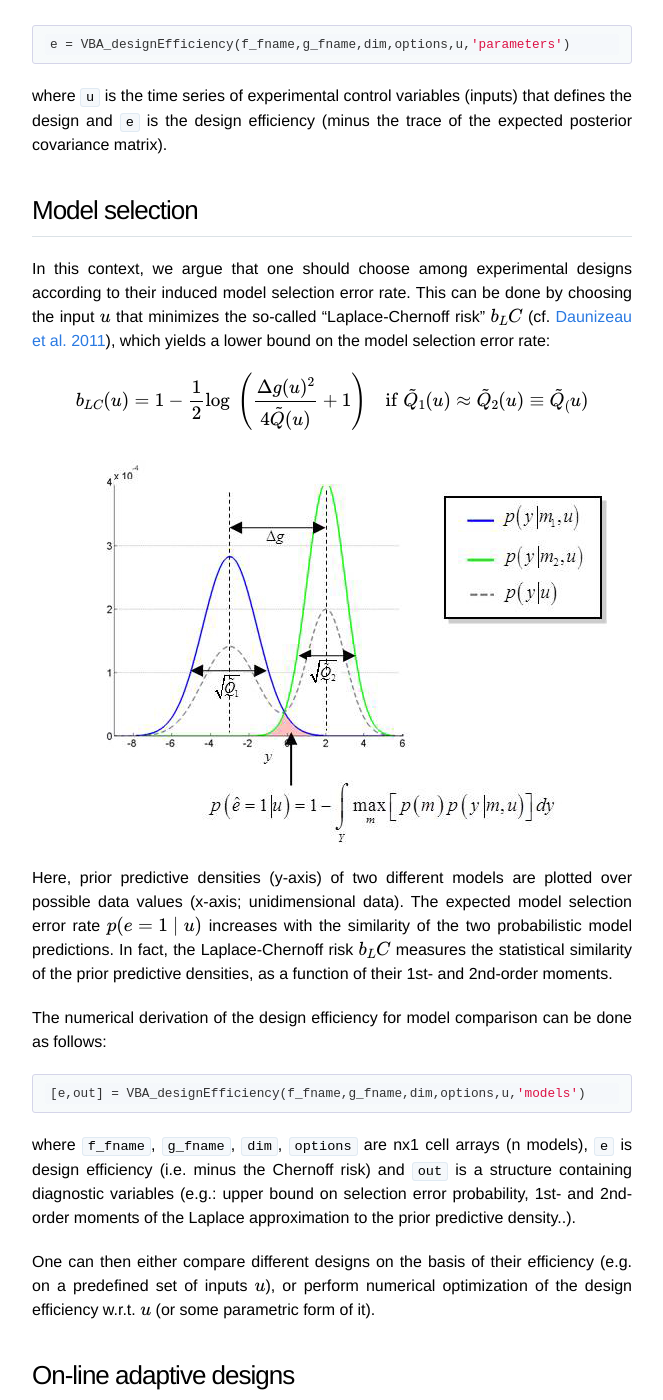
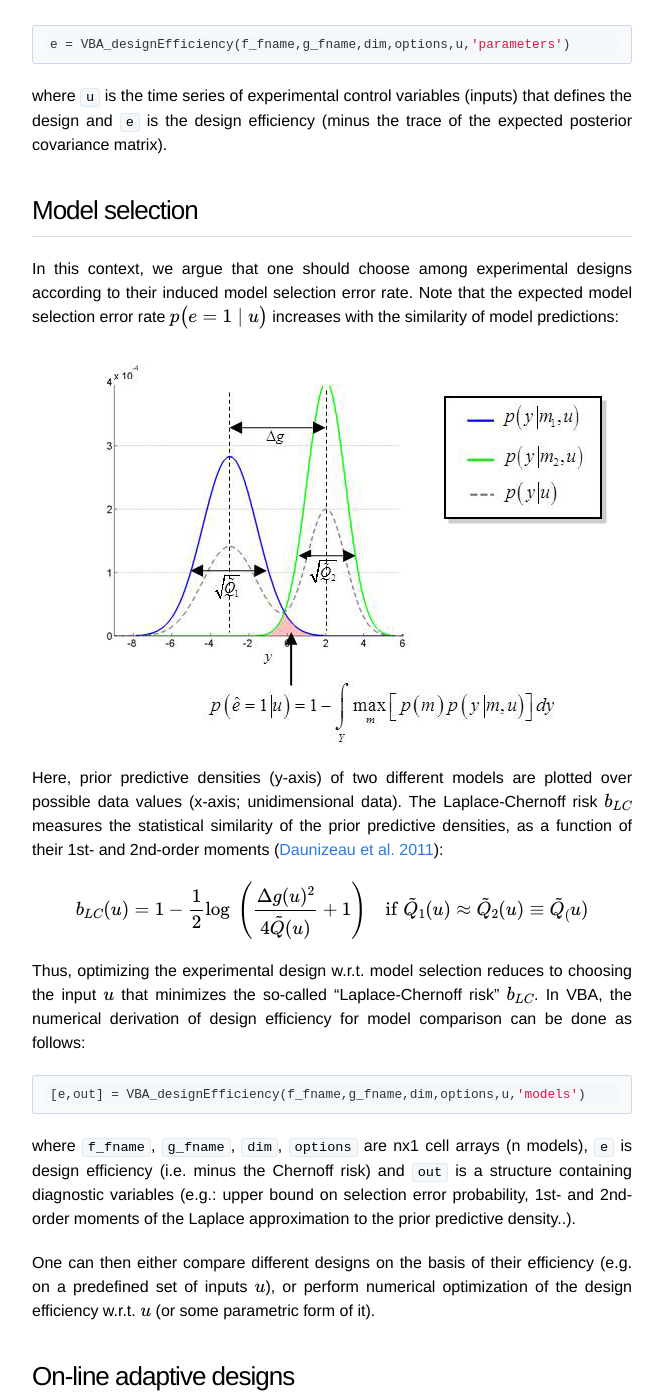
Before and after one commit to MBB-team/VBA-toolbox, a Jekyll site: the page built from _wiki/Optimizing-the-experimental-design.md, in a window 1280 px wide and 1400 px high, scrolled down 1348 px. Shown: the whole window, without its empty margins (308-971 px from the left). Built offline with Jekyll 4.4.1, drawn with Linux system fonts in a browser that asks for light colours; nearby versions of some CDN libraries; formulas are drawn with MathJax 3.

Commit message:
Update Optimizing-the-experimental-design.md

````diff
--- a/_wiki/Optimizing-the-experimental-design.md
+++ b/_wiki/Optimizing-the-experimental-design.md
@@ -27,15 +27,15 @@ where `u` is the time series of experimental control variables (inputs) that def
 
 ## Model selection
 
-In this context, we argue that one should choose among experimental designs according to their induced model selection error rate. This can be done by choosing the input $$u$$ that minimizes the so-called "Laplace-Chernoff risk" $$b_LC$$ (cf. [Daunizeau et al. 2011](http://journals.plos.org/ploscompbiol/article?id=10.1371/journal.pcbi.1002280)), which yields a lower bound on the model selection error rate:
+In this context, we argue that one should choose among experimental designs according to their induced model selection error rate. Note that the expected model selection error rate $$p\big(e=1 \mid u \big)$$ increases with the similarity of model predictions:
+
+![]({{ site.baseurl }}/images/wiki/optim/optim0.jpg)
+
+Here, prior predictive densities (y-axis) of two different models are plotted over possible data values (x-axis; unidimensional data). The Laplace-Chernoff risk $$b_{LC}$$ measures the statistical similarity of the prior predictive densities, as a function of their 1st- and 2nd-order moments ([Daunizeau et al. 2011](http://journals.plos.org/ploscompbiol/article?id=10.1371/journal.pcbi.1002280)):
 
 $$b_{LC}(u) = 1-\frac{1}{2}\log\:\left(\frac{\Delta g(u)^2}{4\tilde Q(u)}+1\right) \quad \text{if}\; \tilde Q_1(u) \approx \tilde Q_2(u) \equiv \tilde Q_(u) $$
 
-![]({{ site.baseurl }}/images/wiki/optim/optim0.jpg)
-
-Here, prior predictive densities (y-axis) of two different models are plotted over possible data values (x-axis; unidimensional data). The expected model selection error rate $$p(e=1\mid u)$$ increases with the similarity of the two probabilistic model predictions. In fact, the Laplace-Chernoff risk $$b_LC$$ measures the statistical similarity of the prior predictive densities, as a function of their 1st- and 2nd-order moments.
-
-The numerical derivation of the design efficiency for model comparison can be done as follows:
+Thus, optimizing the experimental design w.r.t. model selection reduces to choosing the input $$u$$ that minimizes the so-called "Laplace-Chernoff risk" $$b_{LC}$$. In VBA, the numerical derivation of design efficiency for model comparison can be done as follows:
 
 ```matlab
 [e,out] = VBA_designEfficiency(f_fname,g_fname,dim,options,u,'models')
````
